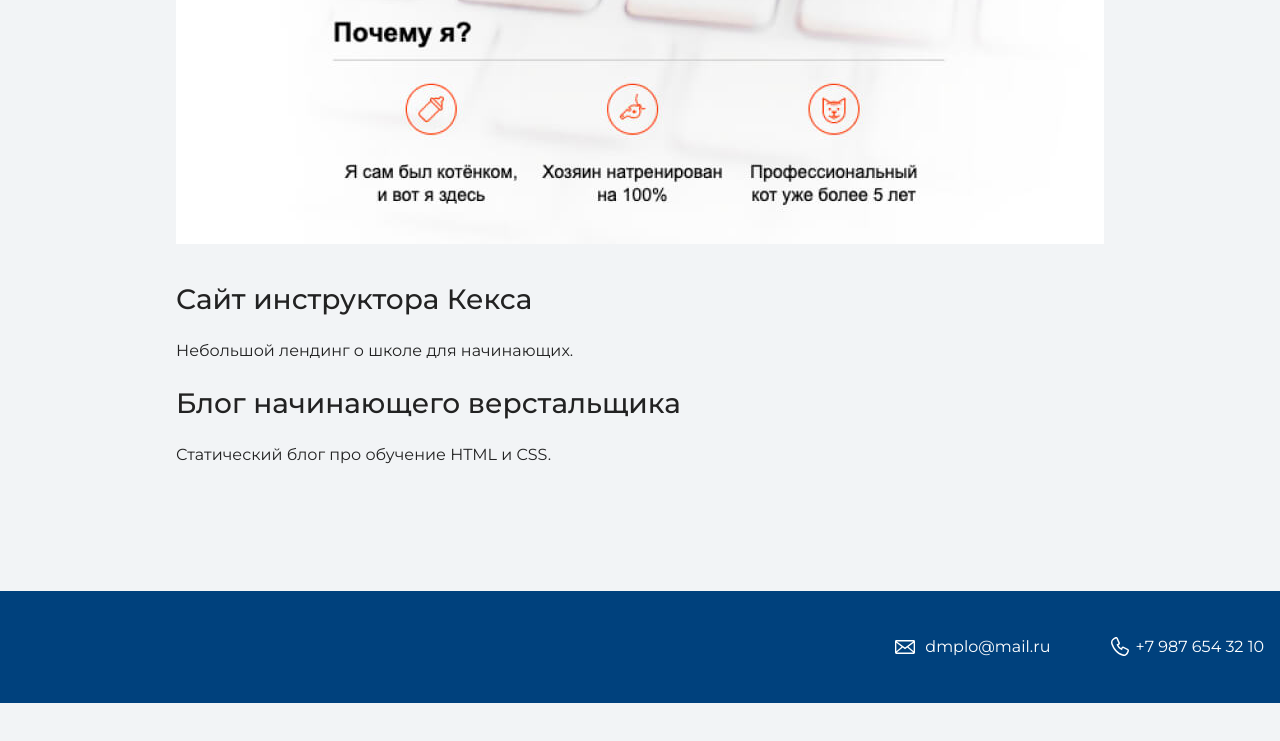
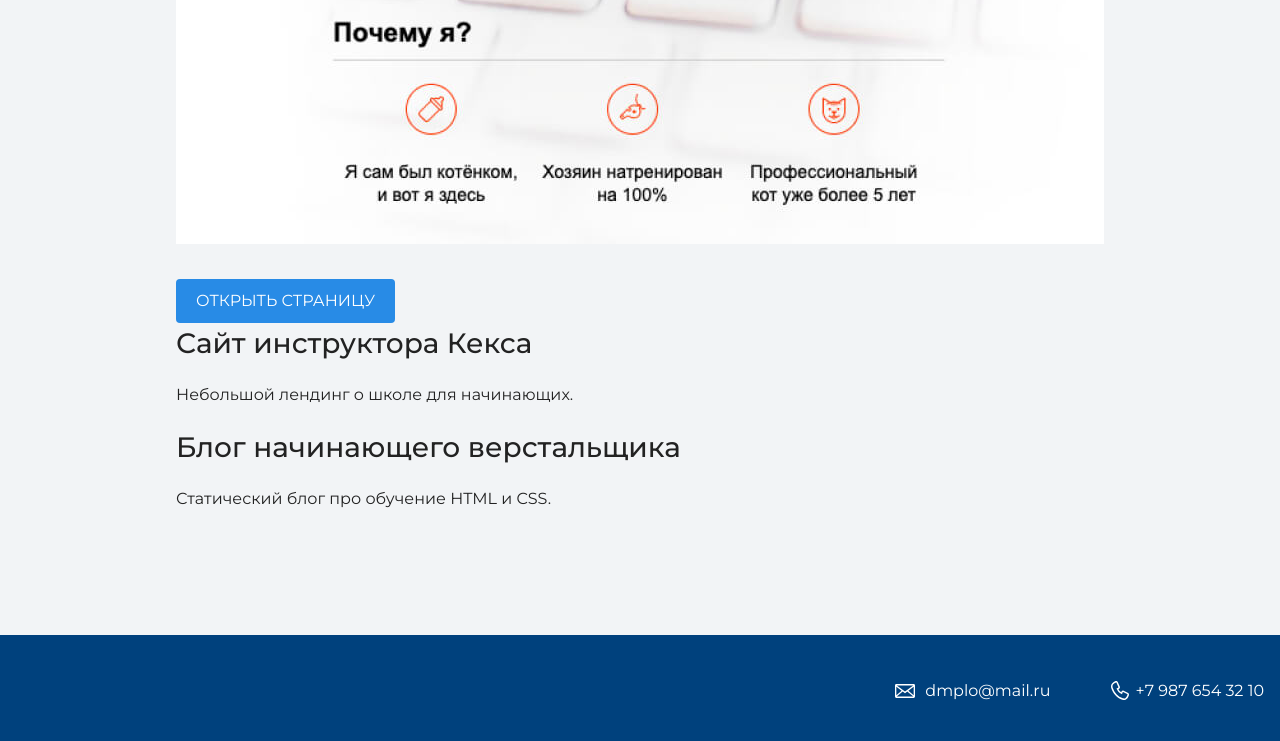
Before and after one commit to Dmplo/side, a plain HTML site: page index.html in a window 1280 px wide. Shown: the part 2499-3240 px from the top of the page. Before the commit the page ends 3202 px from the top, so only its background shows below. Drawn offline with nearby package versions, Linux system fonts and the light colour scheme.

Commit message:
Update index.html

```diff
--- a/index.html
+++ b/index.html
@@ -42,6 +42,7 @@
       <figure class="project-image">
       <img src="project.jpg" width="928" height="536" alt="Cайт инструктора Кекса">
        </figure>
+       <a class="button" href="source/project/index.html">Открыть страницу</a>
       <h3>Сайт инструктора Кекса</h3>
       <p>Небольшой лендинг о школе для начинающих.</p>
 
```
